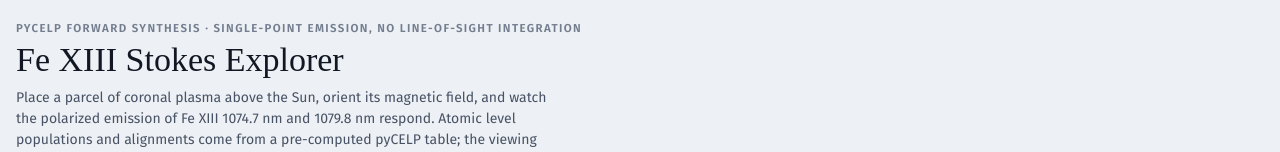
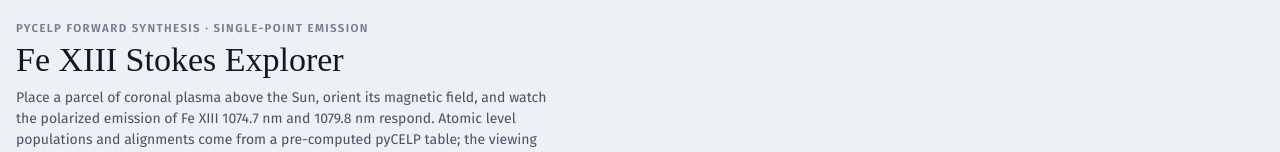
Before and after one commit to yjzhu-solar/pycelp_interactive, a plain HTML site: page index.html in a window 1280 px wide. Shown: the top 152 px of the page. Drawn offline with nearby package versions, Linux system fonts and the light colour scheme; a web font is replaced by a local one.

Commit message:
Shorten the eyebrow to "single-point emission"
Co-Authored-By: Claude Opus 5.5 <noreply@anthropic.com>

```diff
--- a/index.html
+++ b/index.html
@@ -279,7 +279,7 @@ details.about summary:focus-visible { outline: 2px solid var(--accent); outline-
 <div class="shell">
   <header class="masthead">
     <div class="titles">
-      <p class="eyebrow">pyCELP forward synthesis · single-point emission, no line-of-sight integration</p>
+      <p class="eyebrow">pyCELP forward synthesis · single-point emission</p>
       <h1>Fe XIII Stokes Explorer</h1>
       <p class="lede">Place a parcel of coronal plasma above the Sun, orient its magnetic field, and watch the polarized emission of Fe XIII 1074.7 nm and 1079.8 nm respond. Atomic level populations and alignments come from a pre-computed pyCELP table; the viewing geometry and the spectra are evaluated live in your browser.</p>
       <details class="caveat">
```
